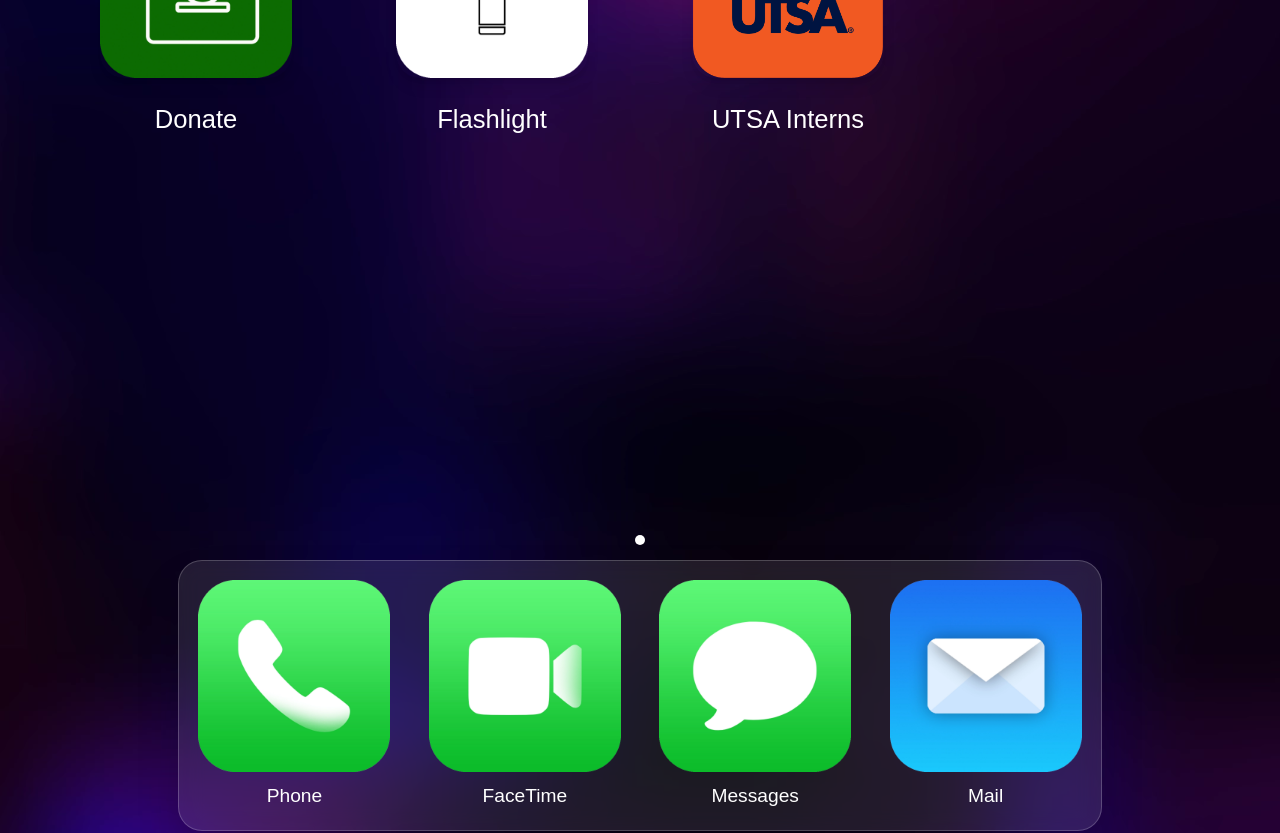
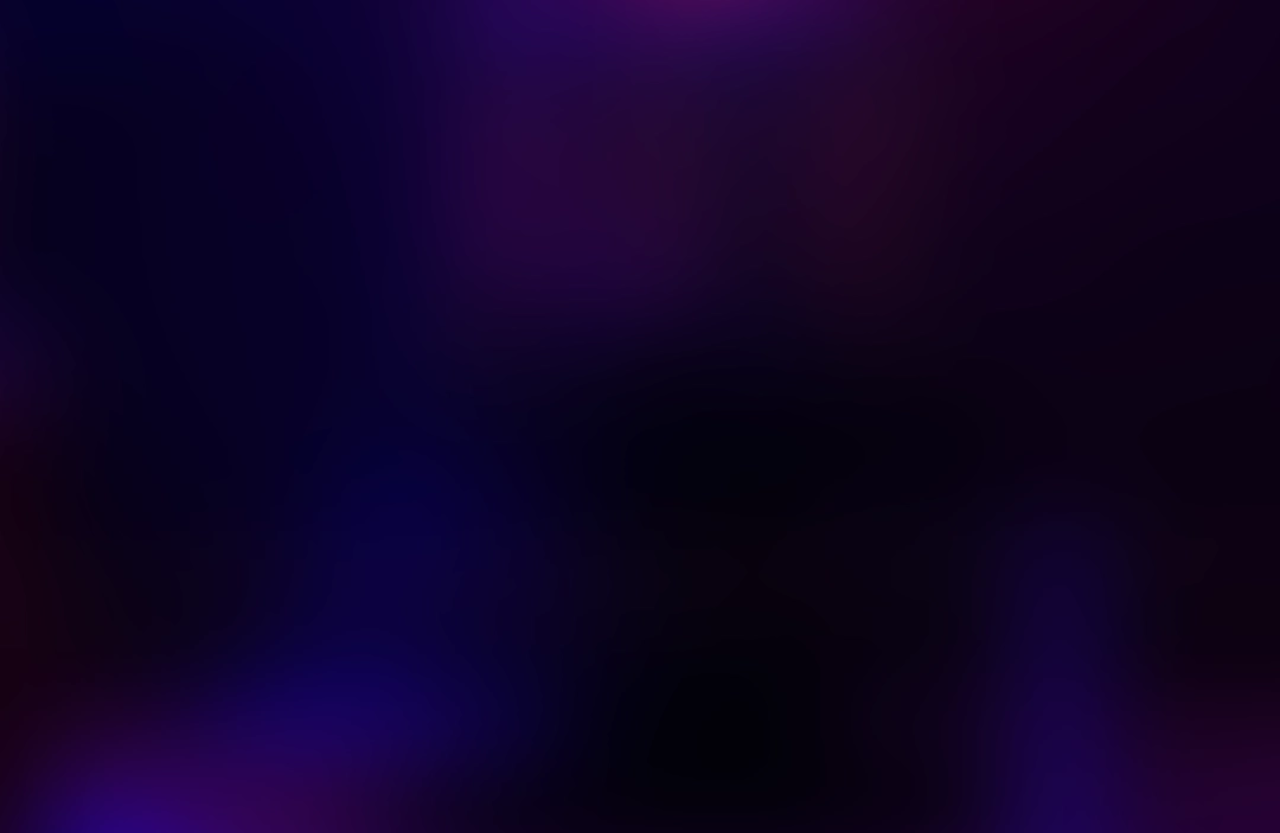
Before and after one commit to MNwAtThs/stemphone, a Next.js app in the folder apps/web/: page /home in a window 1280 px wide. Shown: the part 1280-2113 px from the top of the page. Built offline with nearby package versions, Linux system fonts and the light colour scheme.

Commit message:
-removing spacing

```diff
--- a/apps/web/src/components/MultiScreenHome.tsx
+++ b/apps/web/src/components/MultiScreenHome.tsx
@@ -543,7 +543,7 @@ export function MultiScreenHome({ currentTime }: MultiScreenHomeProps) {
 
     return (
         <div
-            className="h-screen w-screen text-white flex flex-col relative"
+            className="h-screen w-screen text-white flex flex-col relative overflow-hidden"
             style={{
                 backgroundImage: 'url(/images/background/Background.png)',
                 backgroundSize: 'cover',
@@ -583,7 +583,7 @@ export function MultiScreenHome({ currentTime }: MultiScreenHomeProps) {
                 {/* Screen Indicator Dots removed (kept only the set near the dock) */}
 
                 {/* Navigation Dots and Dock */}
-                <div className="px-0 pt-96 pb-8">
+                <div className="px-0 pb-4 mt-auto">
                     {/* Screen Indicator Dots */}
                     <div className="flex justify-center space-x-2 py-4">
                         {homeScreens.map((_, index) => (
```
